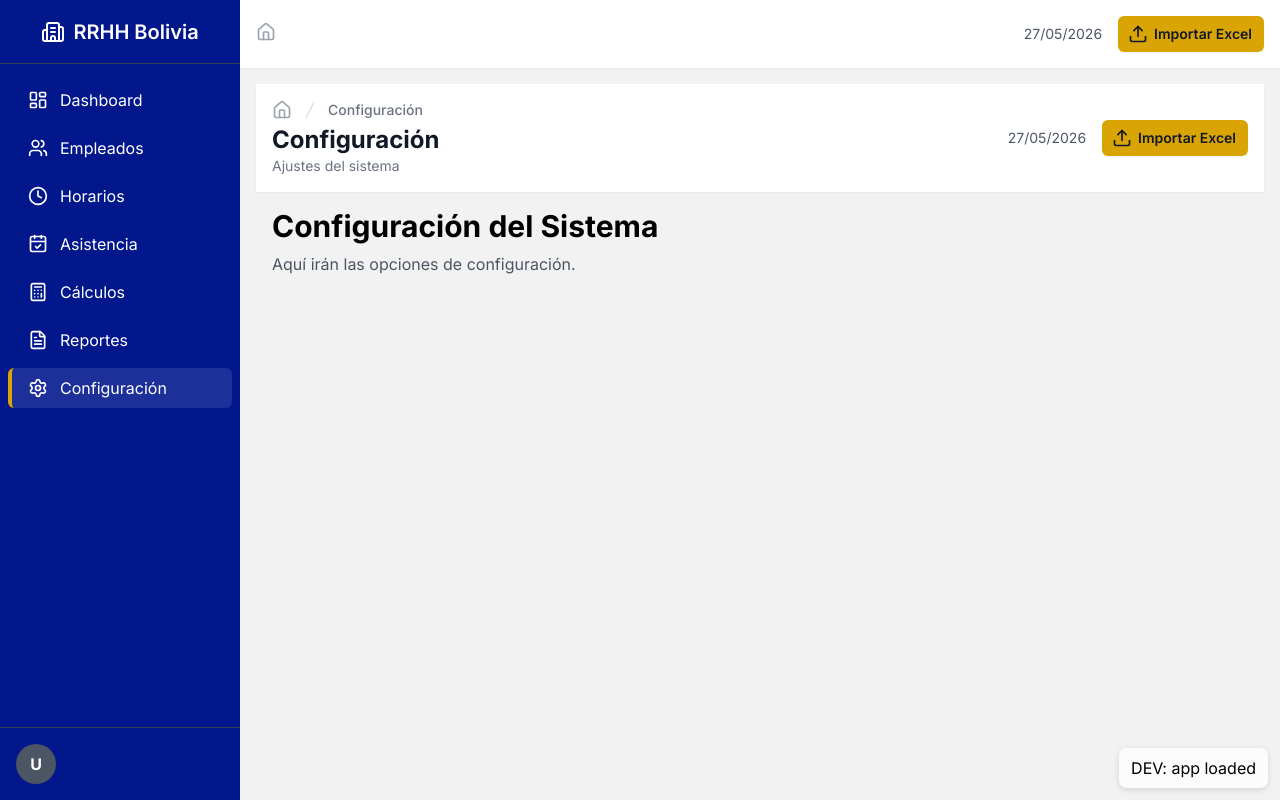
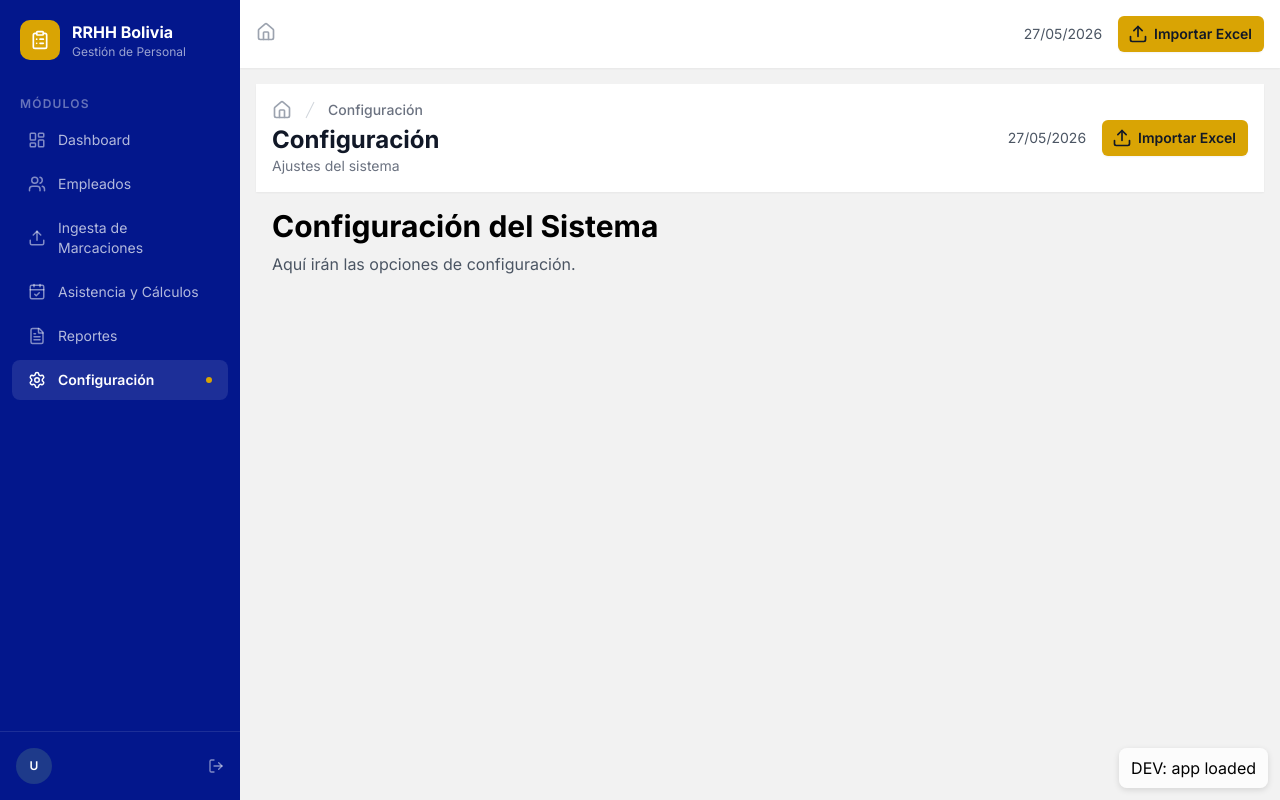
Before and after one commit to SammyGironda/FrontendControlAsistencia, a React app: page /configuracion in a window 1280 px wide. Built offline with nearby package versions, Linux system fonts and the light colour scheme; no server answers; the HTML template or start-up script is replaced by a standard one.

Commit message:
Sidebar arreglado

```diff
--- a/src/components/layout/Sidebar.jsx
+++ b/src/components/layout/Sidebar.jsx
@@ -1,23 +1,23 @@
 import React from 'react';
-import { NavLink } from 'react-router-dom';
+import { useLocation } from 'react-router-dom';
 import {
-  LayoutDashboard, Users, Clock, CalendarCheck, Calculator,
-  FileText, Settings, Building2, Upload
+  LayoutDashboard, Users, Upload, CalendarCheck,
+  FileText, Settings, ClipboardList, LogOut
 } from 'lucide-react';
 import useAuthStore from '../../store/authStore';
 
 const navItems = [
   { name: 'Dashboard', icon: LayoutDashboard, path: '/' },
   { name: 'Empleados', icon: Users, path: '/empleados' },
-  { name: 'Horarios', icon: Clock, path: '/horarios' },
-  { name: 'Asistencia', icon: CalendarCheck, path: '/asistencia' },
-  { name: 'Cálculos', icon: Calculator, path: '/calculos' },
+  { name: 'Ingesta de Marcaciones', icon: Upload, path: '/ingesta' },
+  { name: 'Asistencia y Cálculos', icon: CalendarCheck, path: '/asistencia' },
   { name: 'Reportes', icon: FileText, path: '/reportes' },
   { name: 'Configuración', icon: Settings, path: '/configuracion' },
 ];
 
 const Sidebar = () => {
   const { user } = useAuthStore();
+  const location = useLocation();
 
   const getInitials = (name) => {
     if (!name) return 'U';
@@ -28,41 +28,82 @@ const Sidebar = () => {
     return parts[0][0].toUpperCase();
   };
 
+  const isItemActive = (path) => {
+    return location.pathname === path;
+  };
+
   return (
-    <div className="w-60 bg-[#03178C] text-white flex flex-col h-screen fixed top-0 left-0 z-50">
-      <div className="flex items-center justify-center h-16 bg-[#03178C] border-b border-gray-700">
-        <Building2 className="h-6 w-6 mr-2" />
-        <span className="text-xl font-semibold">RRHH Bolivia</span>
+    <div className="w-60 h-screen bg-[#03178C] text-white flex flex-col fixed top-0 left-0 z-50 justify-between">
+      {/* Zona Superior - Logo */}
+      <div className="p-5">
+        <div className="flex items-center gap-3">
+          <div className="flex-shrink-0 w-10 h-10 rounded-[10px] bg-[#D9A404] flex items-center justify-center">
+            <ClipboardList className="w-5 h-5 text-white" />
           </div>
-      <nav className="flex-1 py-4">
-        <ul>
-          {navItems.map((item) => (
+          <div>
+            <p className="text-white font-bold text-base">RRHH Bolivia</p>
+            <p className="text-white/60 text-xs">Gestión de Personal</p>
+          </div>
+        </div>
+      </div>
+
+      {/* Navegación */}
+      <nav className="flex-1">
+        <p className="text-white/40 font-semibold text-xs uppercase tracking-widest px-5 pt-4 pb-2">
+          Módulos
+        </p>
+        <ul className="space-y-1 px-3">
+          {navItems.map((item) => {
+            const isActive = isItemActive(item.path);
+            return (
               <li key={item.name}>
-              <NavLink
-                to={item.path}
-                className={({ isActive }) =>
-                  `flex items-center py-2 px-4 mb-2 mx-2 rounded-md transition-colors
-                  ${isActive
-                    ? 'bg-white/10 border-l-4 border-[#D9A404]'
-                    : 'hover:bg-white/5 border-l-4 border-transparent'}`
-                }
+                <a
+                  href={item.path}
+                  className={`flex items-center gap-3 px-4 py-2.5 rounded-lg cursor-pointer transition-colors relative ${
+                    isActive
+                      ? 'bg-white/10'
+                      : 'hover:bg-white/8'
+                  }`}
                 >
-                <item.icon className="h-5 w-5 mr-3" />
+                  <item.icon
+                    className={`w-[18px] h-[18px] flex-shrink-0 ${
+                      isActive ? 'text-white' : 'text-white/50'
+                    }`}
+                  />
+                  <span
+                    className={`text-sm ${
+                      isActive
+                        ? 'text-white font-semibold'
+                        : 'text-white/70'
+                    }`}
+                  >
                     {item.name}
-              </NavLink>
+                  </span>
+                  {isActive && (
+                    <div className="absolute right-4 w-1.5 h-1.5 rounded-full bg-[#D9A404]" />
+                  )}
+                </a>
               </li>
-          ))}
+            );
+          })}
         </ul>
       </nav>
-      <div className="p-4 border-t border-gray-700 mt-auto">
-        <div className="flex items-center">
-          <div className="flex-shrink-0 w-10 h-10 rounded-full bg-gray-600 flex items-center justify-center text-white font-bold">
+
+      {/* Zona Inferior - Usuario */}
+      <div className="p-4 border-t border-white/10">
+        <div className="flex items-center gap-2.5 justify-between">
+          <div className="flex items-center gap-2.5">
+            <div className="flex-shrink-0 w-9 h-9 rounded-full bg-[#1E3A8A] flex items-center justify-center text-white font-semibold text-xs">
               {user ? getInitials(user.nombre) : 'U'}
             </div>
-          <div className="ml-3">
-            <p className="text-sm font-medium">{user ? user.nombre : 'Usuario'}</p>
-            <p className="text-xs text-gray-300">{user ? user.rol : 'Rol'}</p>
+            <div>
+              <p className="text-white font-medium text-sm">{user ? user.nombre : 'Usuario'}</p>
+              <p className="text-white/60 text-xs">{user ? user.rol : 'Rol'}</p>
             </div>
+          </div>
+          <button className="flex-shrink-0 text-white/50 hover:text-white transition-colors">
+            <LogOut className="w-4 h-4" />
+          </button>
         </div>
       </div>
     </div>
```
Lines whose indentation alone changed are shown as unchanged.
